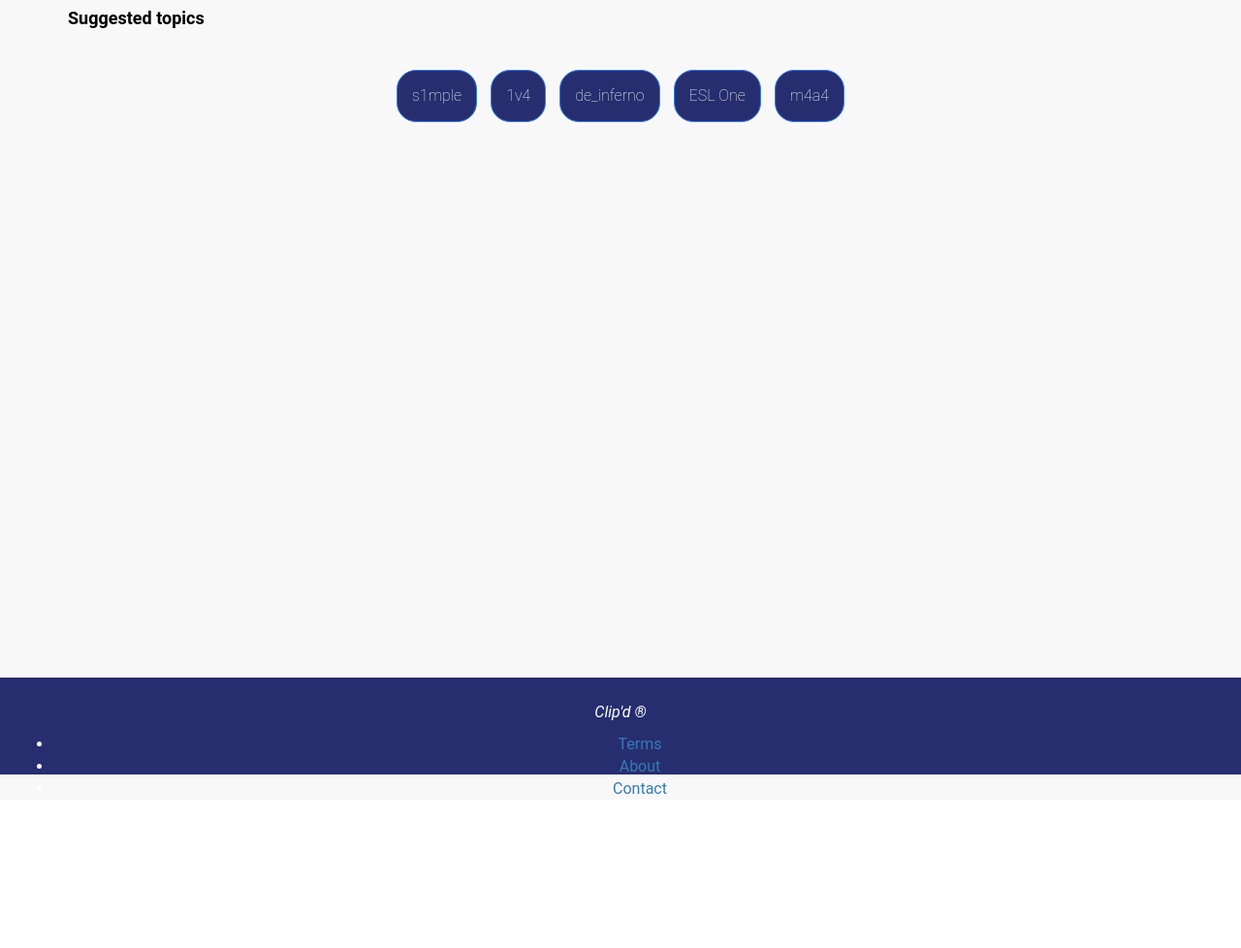
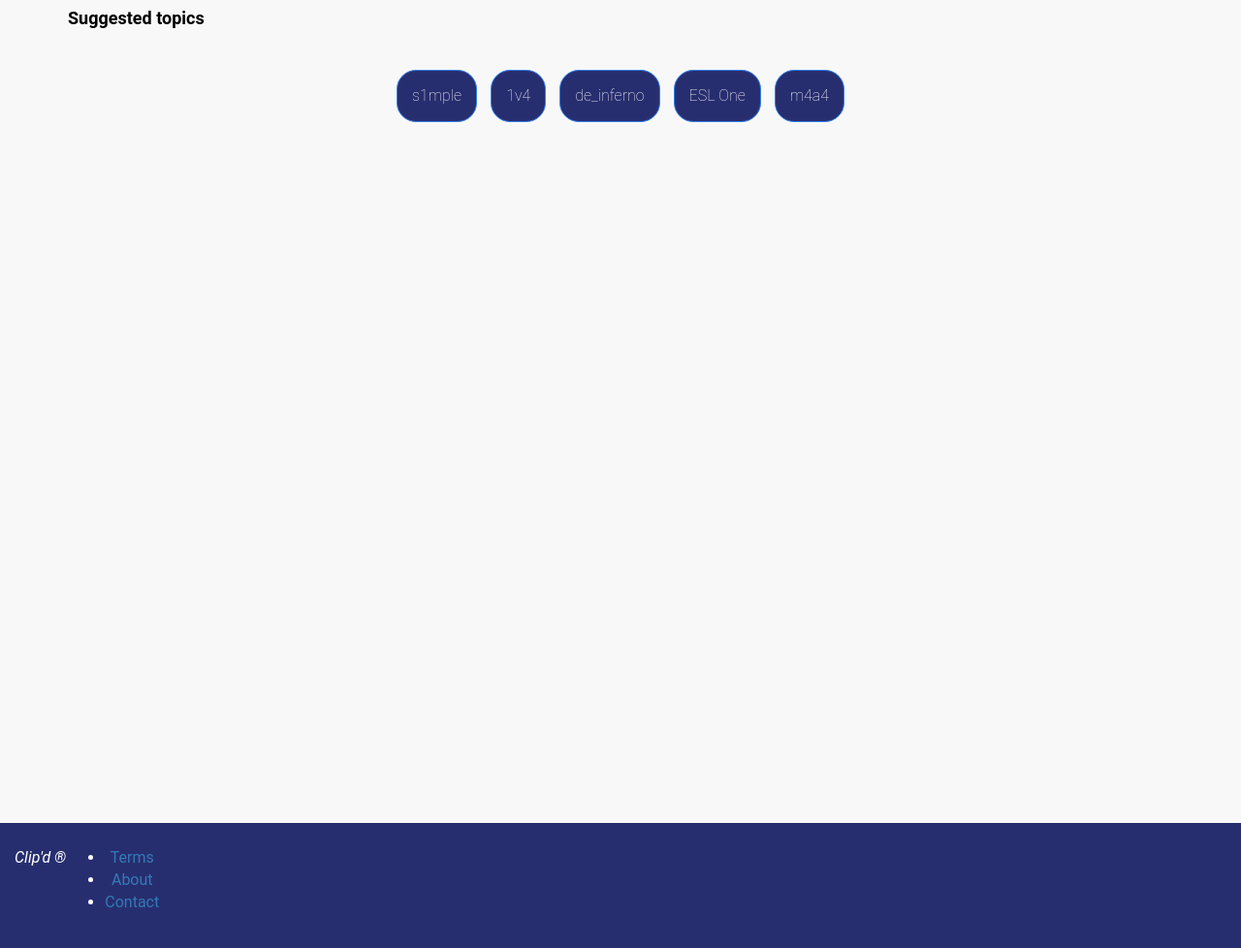
Before and after one commit to robbie-a-freeman/clipd-backend, a Flask app: page / in a window 1280 px wide. Shown: the part 51-1029 px from the top of the page at 97% size. Before the commit the page ends 870 px from the top, so only its background shows below. Run offline with Flask 2, Linux system fonts and the light colour scheme; data that the repository does not hold is empty; some libraries are stand-ins or nearby versions.

Commit message:
Fixed header wiggling around

```diff
--- a/static/css/customstyle.css
+++ b/static/css/customstyle.css
@@ -1,8 +1,4 @@
 html {
-  height: 100%;
-}
-
-html, body {
   min-height: 100%;
 }
 
@@ -12,8 +8,9 @@ html, body {
 }
 
 .content {
-  min-height:100%;
+  min-height:500px;
   margin-top: 50px;
+  min-height:100vh;
 }
 
 .content p {
@@ -23,11 +20,9 @@ html, body {
 body {
   color:#000;
   background-color:#E6E6E644;
-  min-height:800px;
+  min-height:100vh;
   font-size: 16px;
   font-family: Roboto, sans-serif;
-  position:relative;
-  padding-bottom:120px;
 }
 
 .subtext {
@@ -60,17 +55,15 @@ body footer {
 }
 
 .container {
-  min-height:75%;
 }
 
 footer {
+  display: flex;
   background-color:#272e6f !important;
   margin-top:50px;
   position:absolute;
   left:0px;
-  bottom:0px;
   width: 100%;
-  height:100px;
 }
 
 ::placeholder {
```
